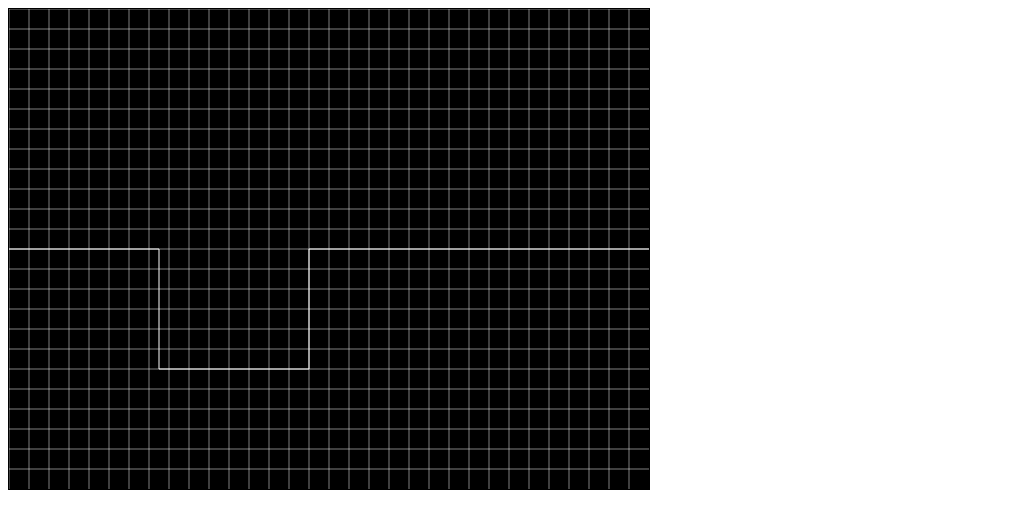
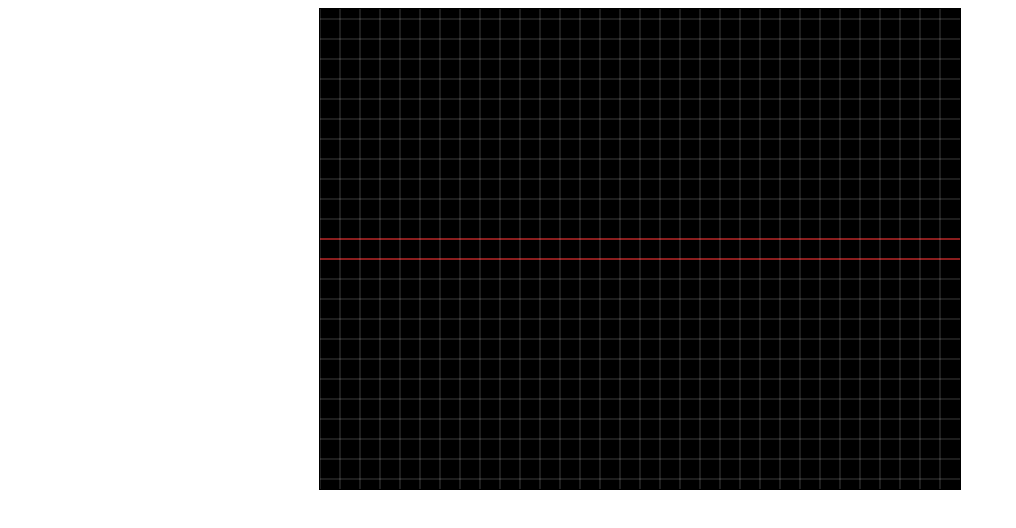
Before and after one commit to MiscellaneousStuff/tower-def, a plain HTML site: page index.html in a window 1280 px wide. Shown: the whole page, without its empty margins (0-1016 px from the left). Drawn offline with Linux system fonts and the light colour scheme.

Commit message:
fine tuned grid

```diff
--- a/script.js
+++ b/script.js
@@ -7,17 +7,10 @@ const rect = (x, y, w, h) => {
     ctx.fillRect(x, y, w, h);
 }
 
-class Game {
-    constructor(pathway) {
-        this.pathway = pathway;
-    }
-    draw = () =>  {
-        // Fill background
-        rect(0, 0, canvas.width, canvas.height);
-
+const drawGrid = () => {
     // Fill grid - vertical
     ctx.beginPath();
-        ctx.strokeStyle = "rgba(255, 255, 255, 0.5)";
+    ctx.strokeStyle = "rgba(200, 200, 200, 0.3)";
     for (let i=0; i<canvas.width / 20; i++) {
         let x = i * 20;
         let y = 0;
@@ -29,26 +22,43 @@ class Game {
 
     // Fill grid - horizontal
     ctx.beginPath();
-        ctx.strokeStyle = "rgba(255, 255, 255, 0.5)";
-        for (let i=0; i<canvas.height / 20; i++) {
+    ctx.strokeStyle = "rgba(200, 200, 200, 0.3)";
+    for (let i=0; i<(canvas.height / 20) + 1; i++) {
         let x = 0;
-            let y = i * 20;
+        let y = (i * 20) - 10;
         let s = canvas.width;
         ctx.moveTo(x, y);
         ctx.lineTo(x + s, y);
     }
     ctx.stroke();
+}
 
-        // Fill path
+const drawPathways = pathways => {
+    // Fill pathways (NPC path)
+    pathways.forEach(pathway => {
         ctx.beginPath();
-        ctx.strokeStyle = "white";
-        for (let i=0; i<this.pathway.length-1; i++) {
-            let a = this.pathway[i];
-            let b = this.pathway[i+1];
+        ctx.strokeStyle = "red";
+        for (let i=0; i<pathway.length-1; i++) {
+            let a = pathway[i];
+            let b = pathway[i+1];
+            console.log(a, b)
             ctx.moveTo(a[0], a[1]);
             ctx.lineTo(b[0], b[1]);
         }
         ctx.stroke();
+    });
+}
+
+class Game {
+    constructor(pathways) {
+        this.pathways = pathways;
+    }
+    draw = () =>  {
+        // Fill background
+        rect(0, 0, canvas.width, canvas.height);
+
+        drawPathways(this.pathways);
+        drawGrid();
     }
     update = () => {
 
@@ -64,14 +74,18 @@ class Game {
 
 window.onload = () => {
     // Init game variables
-    game = new Game([
-        [0, 240],
-        [150, 240],
-        [150, 360],
-        [300, 360],
-        [300, 240],
-        [640, 240]
-    ]);
+    game = new Game(
+        [
+            [
+                [0, 240 - 10],
+                [640, 240 - 10]
+            ],
+            [
+                [0, 240 + 10],
+                [640, 240 + 10]
+            ]
+        ]
+    );
 
     // Init canvas variables
     canvas = $("canvas");
--- a/style.css
+++ b/style.css
@@ -4,5 +4,8 @@ html, body {
 }
 
 #canvas {
+    display: flex;
     border: 1px solid black;
+    margin-left: auto;
+    margin-right: auto;
 }
```
Lines whose indentation alone changed are shown as unchanged.
